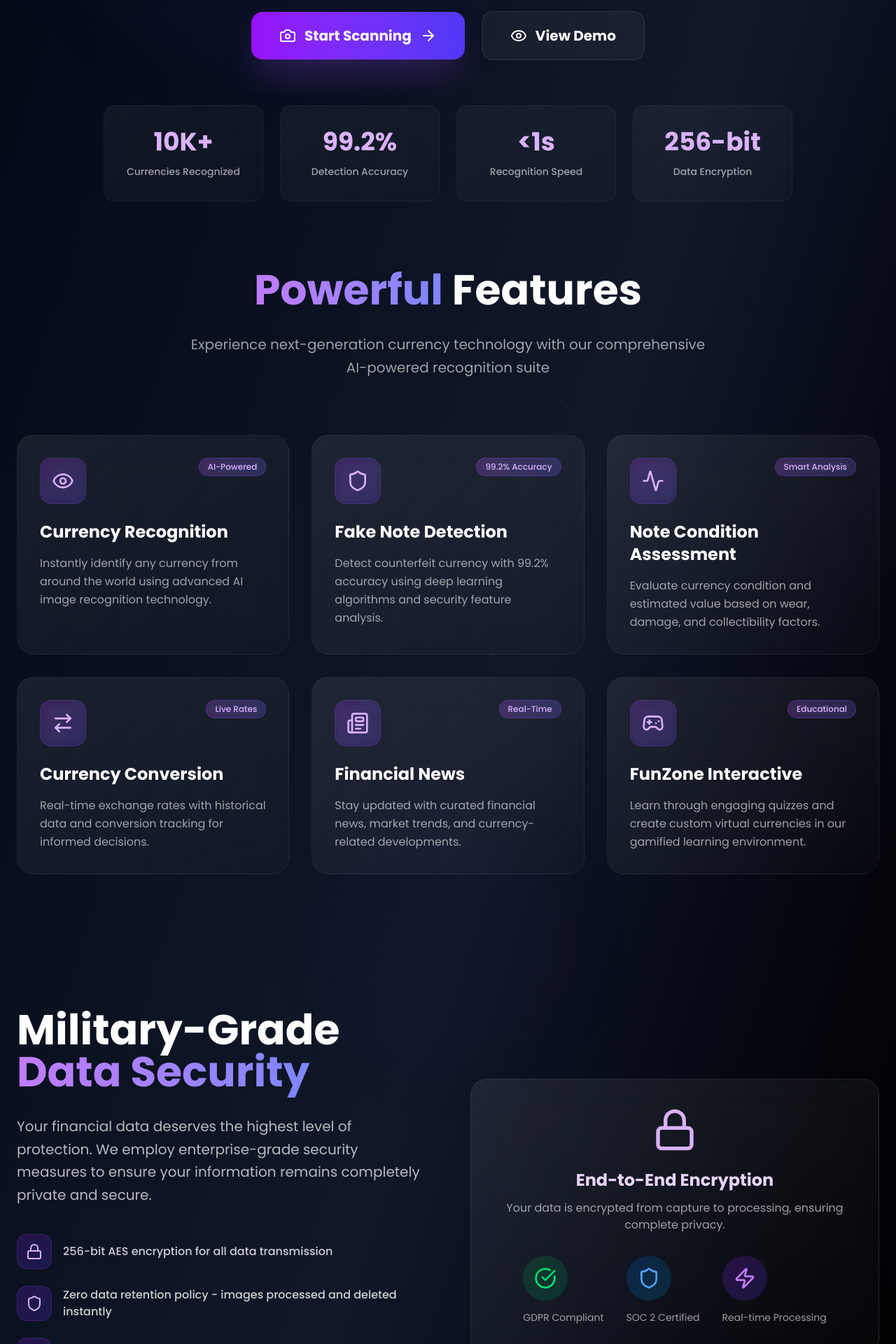
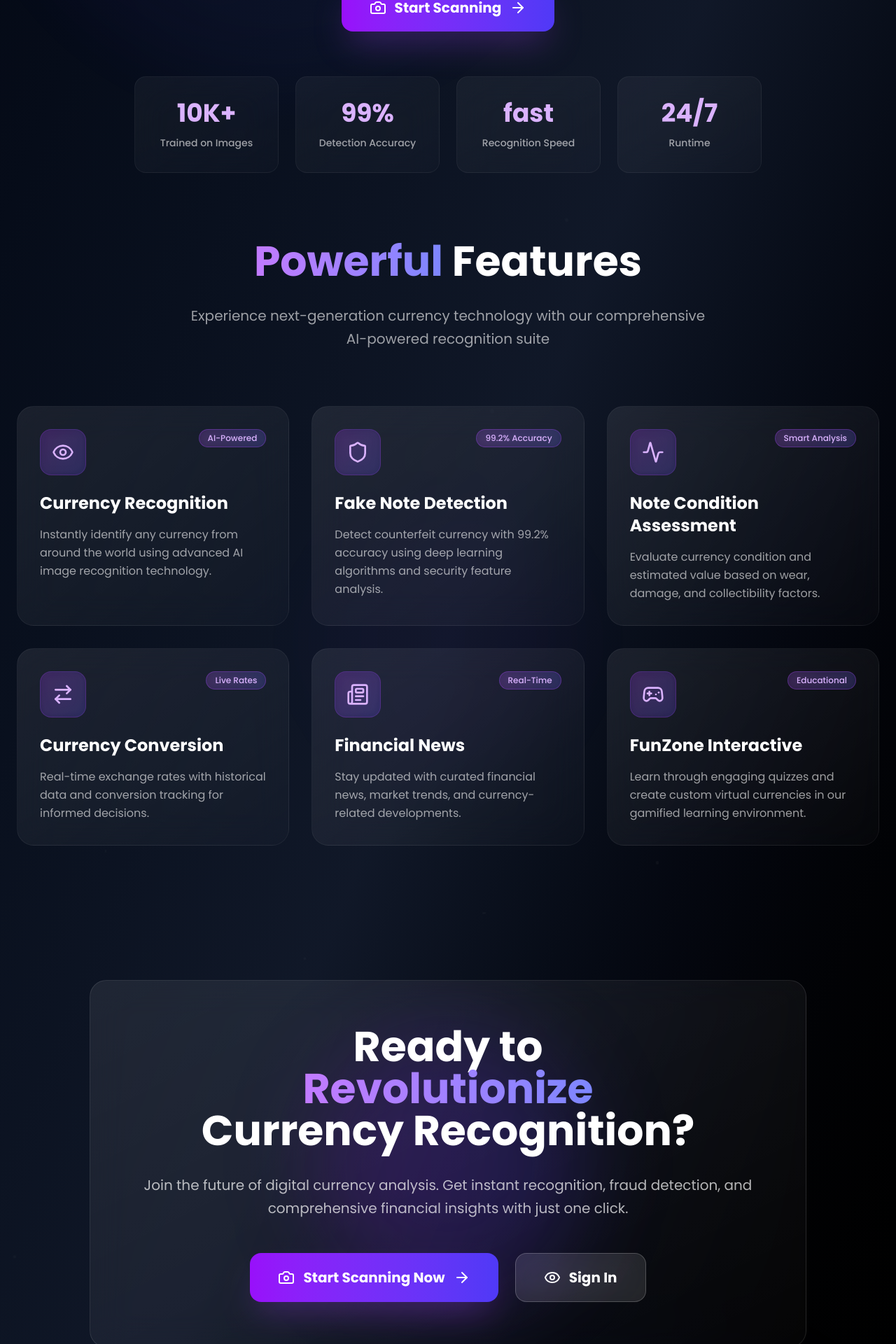
Before and after one commit to SohalSawardekar/Coin-Vision-V2, a Next.js app: page / in a window 1280 px wide. Shown: the part 684-2604 px from the top of the page at 70% size. Built offline with nearby package versions, Linux system fonts and the light colour scheme.

Commit message:
bug fixes

```diff
--- a/src/app/(authenticated)/currency/conversion/page.tsx
+++ b/src/app/(authenticated)/currency/conversion/page.tsx
@@ -170,7 +170,7 @@ const CurrencyConverter = () => {
 			for (let i = 29; i >= 0; i--) {
 				const date = new Date();
 				date.setDate(date.getDate() - i);
-				const variation = (Math.random() - 0.5) * 0.1; // ±5% variation
+				const variation = (Math.random() - 0.2) * 0.01; // ±2% variation
 				const rate = baseRate * (1 + variation);
 
 				data.push({
--- a/src/app/(unauthenticated)/page.tsx
+++ b/src/app/(unauthenticated)/page.tsx
@@ -9,19 +9,12 @@ import {
 	Newspaper,
 	Gamepad2,
 	MousePointer,
-	Lock,
 	Zap,
-	CheckCircle,
 	ArrowRight,
 	Menu,
 	X,
-	Star,
-	Users,
-	Award,
 	Globe,
-	Camera,
-	Smartphone,
-	Server
+	Camera
 } from 'lucide-react'
 
 
@@ -88,10 +81,10 @@ const LandingPage = () => {
 	}, []);
 
 	const stats = [
-		{ number: '10K+', label: 'Currencies Recognized' },
-		{ number: '99.2%', label: 'Detection Accuracy' },
-		{ number: '<1s', label: 'Recognition Speed' },
-		{ number: '256-bit', label: 'Data Encryption' }
+		{ number: '10K+', label: 'Trained on Images' },
+		{ number: '99%', label: 'Detection Accuracy' },
+		{ number: 'fast', label: 'Recognition Speed' },
+		{ number: '24/7', label: 'Runtime' }
 	]
 
 	return (
@@ -131,7 +124,6 @@ const LandingPage = () => {
 						{/* Desktop Menu */}
 						<div className="hidden md:flex items-center space-x-8">
 							<a href="#features" className="text-white/60 hover:text-white hover:scale-105 transition-all duration-300">Features</a>
-							<a href="#security" className="text-white/60 hover:text-white hover:scale-105 transition-all duration-300">Security</a>
 							<a href="#contact" className="text-white/60 hover:text-white hover:scale-105 transition-all duration-300">Contact</a>
 							<Link href="/login" className="bg-gradient-to-r from-purple-600 hover:from-purple-500 to-indigo-600 hover:to-indigo-500 shadow-lg shadow-purple-500/25 px-6 py-2 rounded-xl font-semibold hover:scale-105 transition-all duration-300">
 								Launch App
@@ -181,7 +173,7 @@ const LandingPage = () => {
 						</h1>
 
 						<p className="mx-auto mb-10 max-w-4xl text-white/70 text-xl md:text-2xl leading-relaxed">
-							Unlock the power of AI-driven currency analysis. <strong className="text-purple-300">Recognize, verify, assess, and convert</strong> any currency instantly with military-grade security and lightning-fast accuracy.
+							Unlock the power of AI-driven currency analysis. <strong className="text-purple-300">Recognize, verify, assess, and convert</strong> any currency instantly with security and fast accuracy.
 						</p>
 					</div>
 
@@ -191,10 +183,6 @@ const LandingPage = () => {
 							Start Scanning
 							<ArrowRight size={24} className="transition-transform group-hover:translate-x-1 duration-300" />
 						</Link>
-						<button className="flex items-center gap-3 bg-white/5 hover:bg-white/10 backdrop-blur-xl px-10 py-5 border border-white/10 rounded-2xl font-bold text-xl hover:scale-105 transition-all duration-300">
-							<Eye size={24} />
-							View Demo
-						</button>
 					</div>
 
 					{/* Enhanced Stats */}
@@ -252,73 +240,6 @@ const LandingPage = () => {
 				</div>
 			</section>
 
-			{/* Security & Data Protection */}
-			<section id="security" className="z-10 relative px-6 py-24">
-				<div className="mx-auto max-w-7xl">
-					<div className="items-center gap-16 grid grid-cols-1 lg:grid-cols-2">
-						<div>
-							<h2 className="mb-8 font-black text-5xl md:text-6xl">
-								<span className="text-white">Military-Grade</span>
-								<br />
-								<span className="bg-clip-text bg-gradient-to-r from-purple-400 to-indigo-400 text-transparent">Data Security</span>
-							</h2>
-							<p className="mb-10 text-white/70 text-xl leading-relaxed">
-								Your financial data deserves the highest level of protection. We employ enterprise-grade security
-								measures to ensure your information remains completely private and secure.
-							</p>
-
-							<div className="space-y-6">
-								{[
-									{ icon: Lock, text: '256-bit AES encryption for all data transmission' },
-									{ icon: Shield, text: 'Zero data retention policy - images processed and deleted instantly' },
-									{ icon: Server, text: 'Secure cloud infrastructure with ISO 27001 certification' },
-									{ icon: Smartphone, text: 'On-device processing for maximum privacy protection' }
-								].map((item, index) => (
-									<div key={index} className="group flex items-center gap-4">
-										<div className="flex justify-center items-center bg-gradient-to-br from-purple-600/20 to-indigo-600/20 p-3 border border-purple-500/20 rounded-xl group-hover:scale-110 transition-transform duration-300">
-											<item.icon size={24} className="text-purple-300" />
-										</div>
-										<span className="font-medium text-white/80">{item.text}</span>
-									</div>
-								))}
-							</div>
-						</div>
-
-						<div className="relative">
-							<div className="bg-gradient-to-br from-white/[0.08] to-white/[0.02] backdrop-blur-xl p-10 border border-white/10 rounded-3xl">
-								<div className="gap-8 grid grid-cols-1">
-									<div className="text-center">
-										<Lock size={64} className="mx-auto mb-6 text-purple-300" />
-										<h3 className="mb-3 font-bold text-purple-200 text-2xl">End-to-End Encryption</h3>
-										<p className="text-white/60">Your data is encrypted from capture to processing, ensuring complete privacy.</p>
-									</div>
-
-									<div className="flex justify-center items-center space-x-8">
-										<div className="text-center">
-											<div className="flex justify-center items-center bg-gradient-to-br from-green-600/20 to-emerald-600/20 mb-3 rounded-full w-16 h-16">
-												<CheckCircle size={32} className="text-green-400" />
-											</div>
-											<span className="text-white/60 text-sm">GDPR Compliant</span>
-										</div>
-										<div className="text-center">
-											<div className="flex justify-center items-center bg-gradient-to-br from-blue-600/20 to-cyan-600/20 mb-3 rounded-full w-16 h-16">
-												<Shield size={32} className="text-blue-400" />
-											</div>
-											<span className="text-white/60 text-sm">SOC 2 Certified</span>
-										</div>
-										<div className="text-center">
-											<div className="flex justify-center items-center bg-gradient-to-br from-purple-600/20 to-indigo-600/20 mb-3 rounded-full w-16 h-16">
-												<Zap size={32} className="text-purple-400" />
-											</div>
-											<span className="text-white/60 text-sm">Real-time Processing</span>
-										</div>
-									</div>
-								</div>
-							</div>
-						</div>
-					</div>
-				</div>
-			</section>
 
 			{/* CTA Section */}
 			<section className="z-10 relative px-6 py-24">
@@ -388,26 +309,20 @@ const LandingPage = () => {
 								<li><a href="#" className="hover:text-purple-300 transition-colors">Fake Note Detection</a></li>
 								<li><a href="#" className="hover:text-purple-300 transition-colors">Condition Assessment</a></li>
 								<li><a href="#" className="hover:text-purple-300 transition-colors">Live Conversion</a></li>
+							</ul>
+						</div>
+						<div>
+							<h4 className="mb-6 font-bold text-purple-300">Minor Features</h4>
+							<ul className="space-y-3 text-white/60">
 								<li><a href="#" className="hover:text-purple-300 transition-colors">Financial News</a></li>
 								<li><a href="#" className="hover:text-purple-300 transition-colors">FunZone Games</a></li>
 							</ul>
 						</div>
 
-						<div>
-							<h4 className="mb-6 font-bold text-indigo-300">Security & Support</h4>
-							<ul className="space-y-3 text-white/60">
-								<li><a href="#" className="hover:text-indigo-300 transition-colors">Data Protection</a></li>
-								<li><a href="#" className="hover:text-indigo-300 transition-colors">Privacy Policy</a></li>
-								<li><a href="#" className="hover:text-indigo-300 transition-colors">Terms of Service</a></li>
-								<li><a href="#" className="hover:text-indigo-300 transition-colors">24/7 Support</a></li>
-								<li><a href="#" className="hover:text-indigo-300 transition-colors">API Documentation</a></li>
-								<li><a href="#" className="hover:text-indigo-300 transition-colors">Developer Resources</a></li>
-							</ul>
-						</div>
 					</div>
 
 					<div className="pt-8 border-white/5 border-t text-white/40 text-sm text-center">
-						<p>&copy; 2025 Coin Vision. All rights reserved. Powered by advanced AI technology with military-grade security.</p>
+						<p>&copy; 2025 Coin Vision. All rights reserved. Powered by advanced AI technology with high level security.</p>
 					</div>
 				</div>
 			</footer>
```
